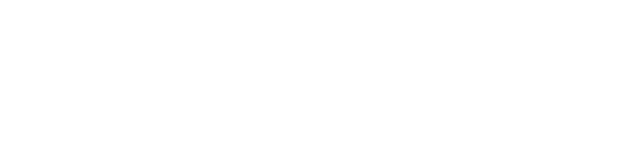
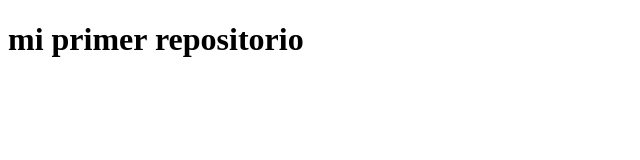
Before and after one commit to adrianchiapin/55345, a plain HTML site: page index.html in a window 1280 px wide. Shown: the whole page, without its empty margins (0-640 px from the left). Drawn offline with Linux system fonts and the light colour scheme.

```diff
--- a/index.html
+++ b/index.html
@@ -6,6 +6,6 @@
     <title>Document</title>
 </head>
 <body>
-
+    <h1>mi primer repositorio</h1>
 </body>
 </html>
```
Also changed, not shown: style.css (added).
